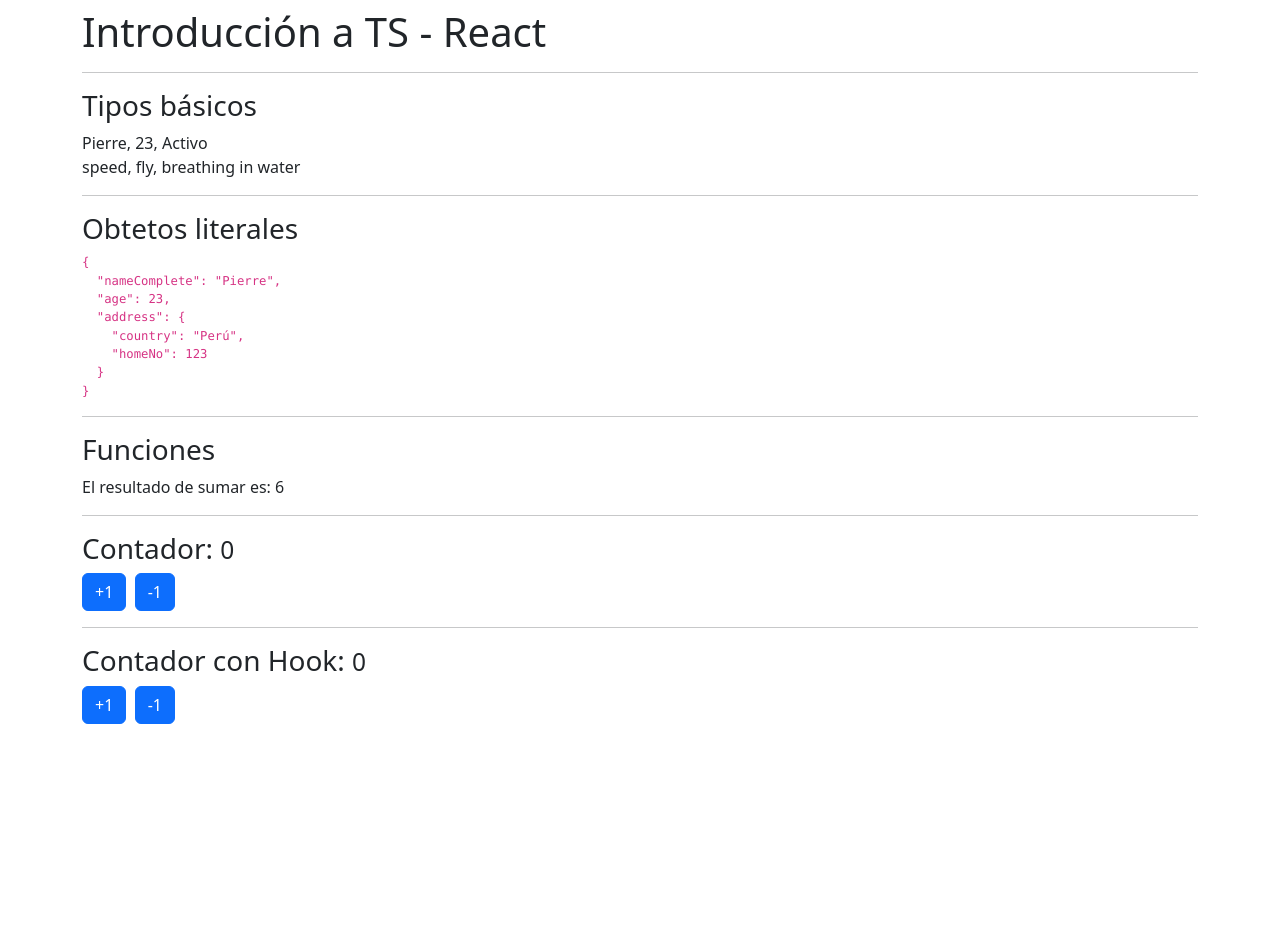
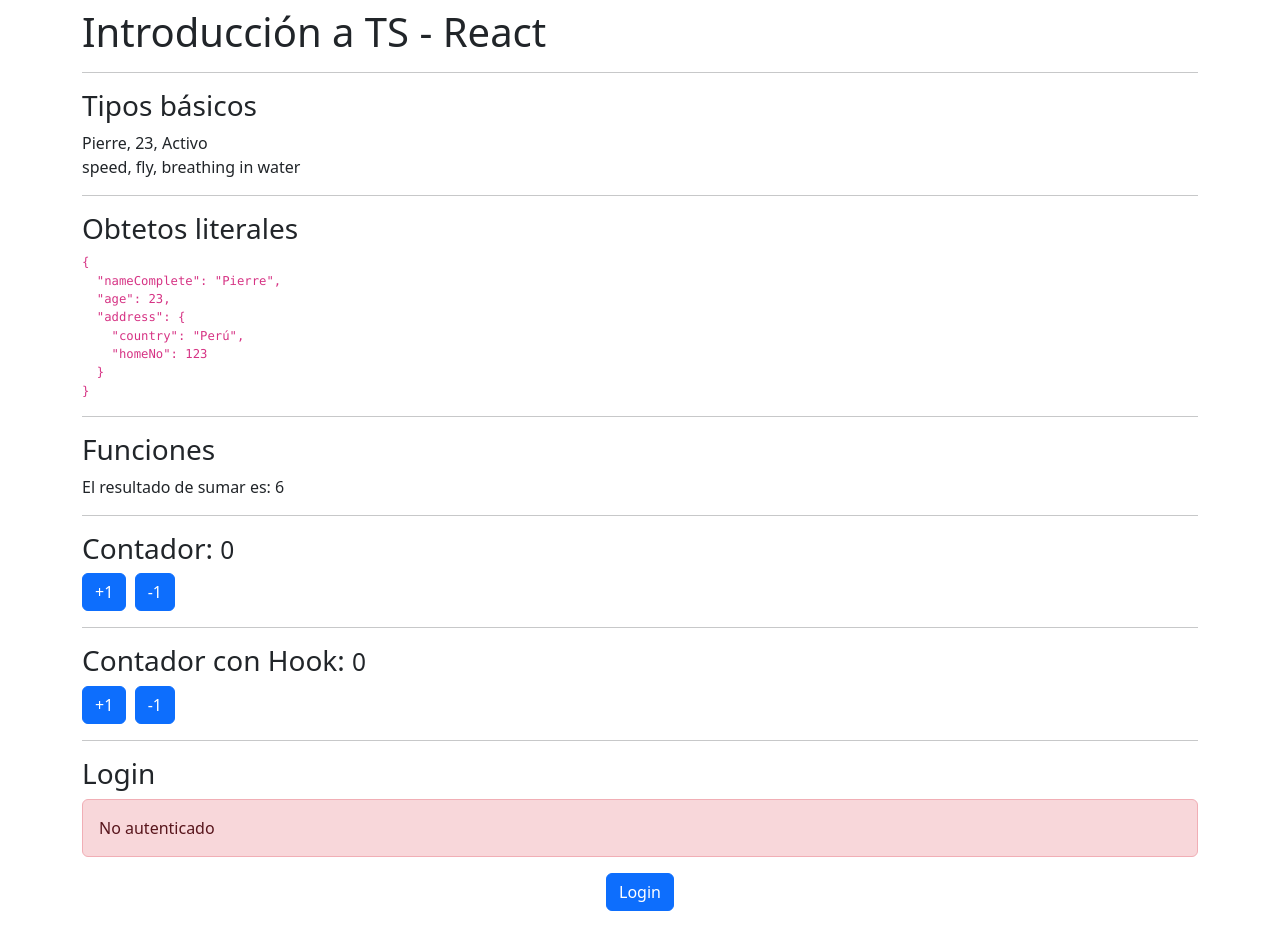
Before and after one commit to pierre-juarez/react-reforzamiento, a React (Create React App) app: page / in a window 1280 px wide. Before the commit the page ends 800 px from the top, so only its background shows below. Built offline with nearby package versions, Linux system fonts and the light colour scheme.

Commit message:
[add]: Login, Logout, authReducer

```diff
--- a/src/App.tsx
+++ b/src/App.tsx
@@ -1,5 +1,6 @@
 import { Contador } from "./Components/Contador";
 import { ContadorConHook } from "./Components/ContadorConHook";
+import { Login } from "./Components/Login";
 import { Funciones } from "./typescript/Funciones";
 import { ObjetosLiterales } from "./typescript/ObjetosLiterales";
 import { TiposBasicos } from "./typescript/TiposBasicos";
@@ -18,6 +19,8 @@ const App = () => {
       <Contador />
       <hr />
       <ContadorConHook />
+      <hr />
+      <Login />
     </div>
   );
 };
--- /dev/null
+++ b/src/Components/Login.tsx
@@ -0,0 +1,104 @@
+import { useEffect, useReducer } from "react";
+
+interface AuthState {
+  validating: boolean;
+  token: string | null;
+  username: string;
+  name: string;
+}
+
+const initialState: AuthState = {
+  validating: true,
+  token: null,
+  username: "",
+  name: "",
+};
+
+type LoginPayload = {
+  username: string;
+  name: string;
+};
+
+type AuthAction = { type: "logout" } | { type: "login"; payload: LoginPayload };
+
+const authReducer = (state: AuthState, action: AuthAction): AuthState => {
+  switch (action.type) {
+    case "logout":
+      return {
+        validating: false,
+        token: null,
+        username: "",
+        name: "",
+      };
+
+    case "login":
+      const { name, username } = action.payload;
+      return {
+        validating: false,
+        token: "123JP",
+        name,
+        username,
+      };
+
+    default:
+      return state;
+  }
+};
+
+export const Login = () => {
+  const [{ validating, token, name }, dispatch] = useReducer(
+    authReducer,
+    initialState
+  );
+
+  useEffect(() => {
+    setTimeout(() => {
+      dispatch({ type: "logout" });
+    }, 1500);
+  }, []);
+
+  const handleLogin = () => {
+    dispatch({
+      type: "login",
+      payload: { name: "Pierre Juarez👾", username: "Pierre123" },
+    });
+  };
+
+  const handleLogout = () => {
+    dispatch({
+      type: "logout",
+    });
+  };
+
+  if (validating) {
+    return (
+      <>
+        <h3>Login</h3>
+        <div className="alert alert-info">Validando...</div>
+      </>
+    );
+  }
+
+  return (
+    <>
+      <h3>Login</h3>
+      {token ? (
+        <div className="alert alert-success">Autenticado como {name}</div>
+      ) : (
+        <div className="alert alert-danger">No autenticado</div>
+      )}
+
+      <div className="d-flex justify-content-center mb-4">
+        {token ? (
+          <button className="btn btn-danger" onClick={handleLogout}>
+            Logout
+          </button>
+        ) : (
+          <button className="btn btn-primary" onClick={handleLogin}>
+            Login
+          </button>
+        )}
+      </div>
+    </>
+  );
+};
```
